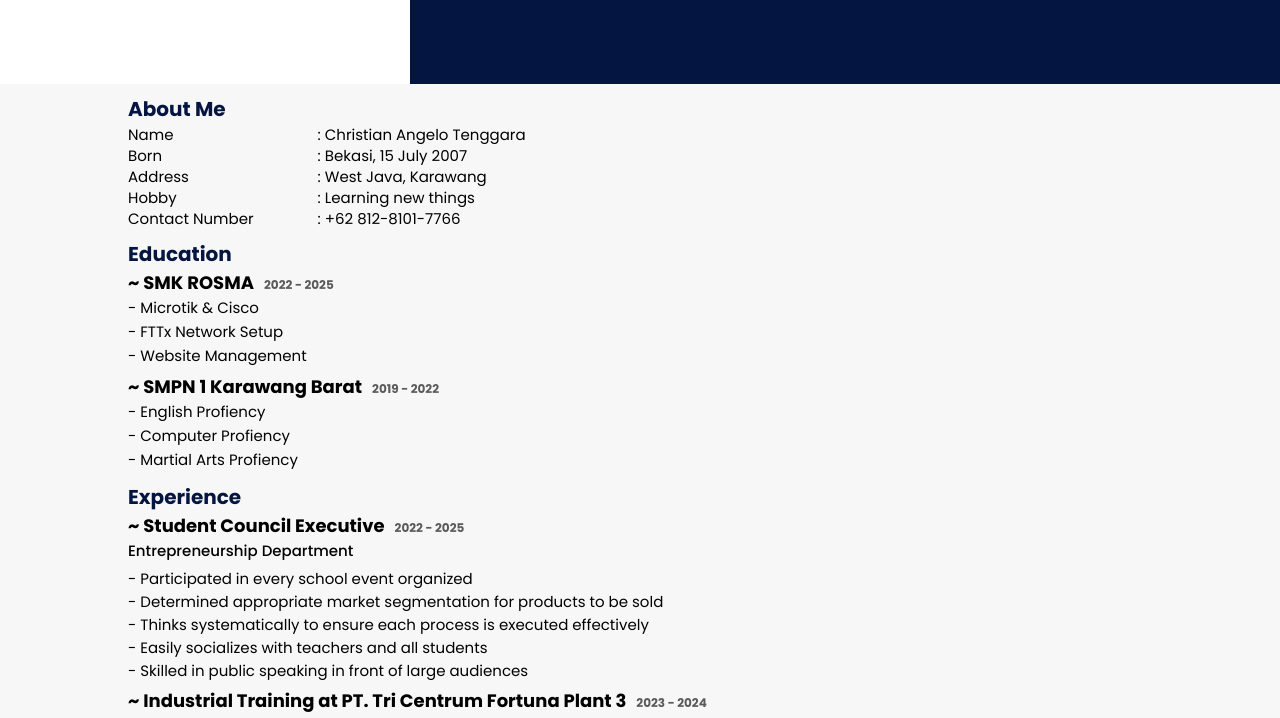
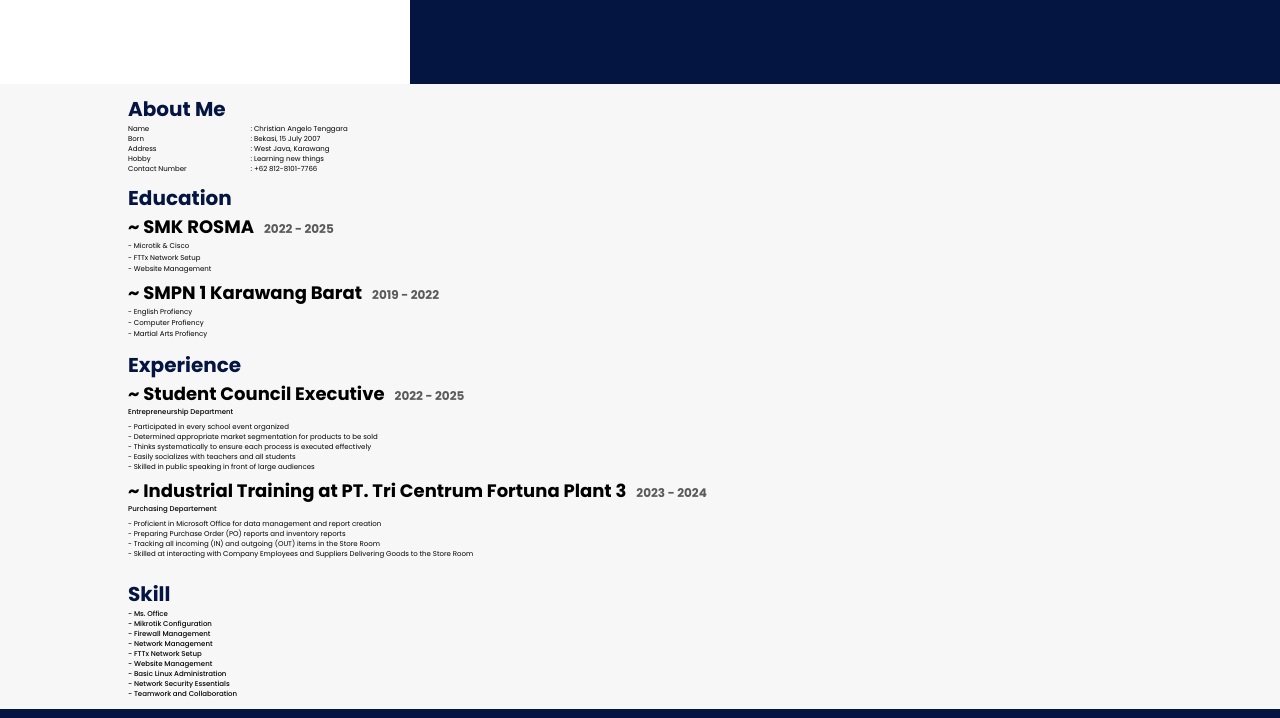
Before and after one commit to Christianzz15/ChrCV-Android, a plain HTML site: page index.html in a window 1280 px wide. Shown: the part 530-1248 px from the top of the page. Drawn offline with nearby package versions, Linux system fonts and the light colour scheme.

Commit message:
Update style.css

```diff
--- a/style.css
+++ b/style.css
@@ -226,7 +226,7 @@ html {
 }
 
 .about-content p {
-    font-size: 15px;
+    font-size: 7px;
     line-height: 1.4;
 
 }
@@ -279,7 +279,7 @@ html {
 }
 
 .education-content p {
-    font-size: 15px;
+    font-size: 7px;
     line-height: 1.6;
 
 }
@@ -333,11 +333,11 @@ html {
 
 .experience-content h5 {
     font-weight: 500;
-    font-size: 15px;
+    font-size: 7px;
 }
 
 .experience-content p {
-    font-size: 15px;
+    font-size: 7px;
     margin-top: 5px;
 }
 
@@ -375,7 +375,7 @@ html {
 
 .skill-content h5 {
     font-weight: 500;
-    font-size: 15px;
+    font-size: 7px;
     margin-bottom: 10px;
 }
 
```
